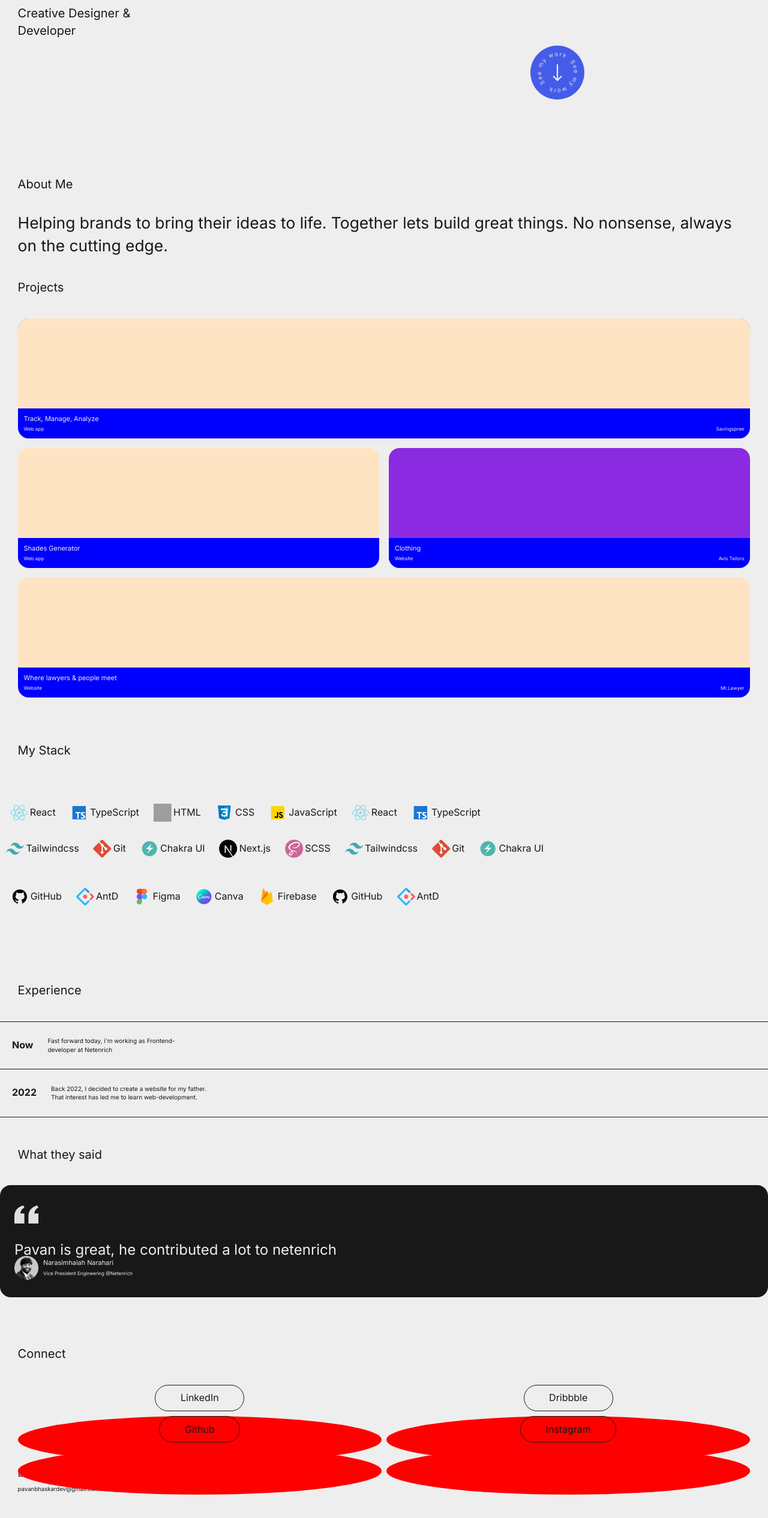
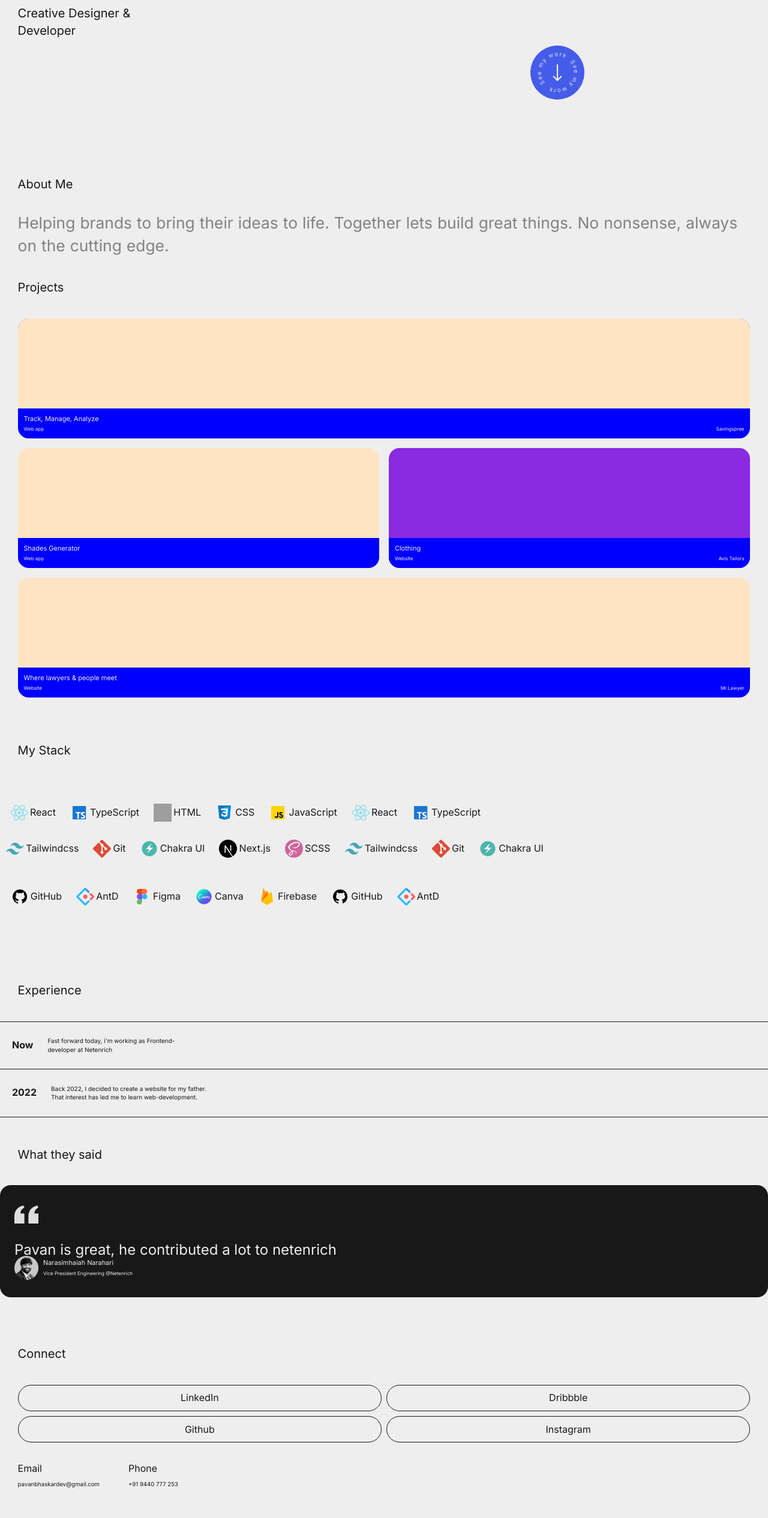
Before and after one commit to pavanbhaskardev/portfolio, a Next.js app: page / in a window 1280 px wide. Shown: the part 577-3108 px from the top of the page at 60% size. Built offline with nearby package versions, Linux system fonts and the light colour scheme; grey boxes are pictures that could not be loaded.

Commit message:
fixed the project scroll & button animation

```diff
--- a/app/components/AboutMe.jsx
+++ b/app/components/AboutMe.jsx
@@ -1,17 +1,67 @@
-import React from "react";
+"use client";
+import React, { useEffect, useRef } from "react";
+import { gsap } from "gsap";
+import { ScrollTrigger } from "gsap/ScrollTrigger";
 import styles from "../styles/about.module.css";
 
 const AboutMe = () => {
+  const spanRef = useRef([]);
+  const containerRef = useRef(null);
+
+  useEffect(() => {
+    gsap.registerPlugin(ScrollTrigger);
+    scrollAnimation();
+  }, []);
+
+  const phrase =
+    "Helping brands to bring their ideas to life. Together lets build great things. No nonsense, always on the cutting edge.";
+
+  const splitWords = () => {
+    const wordsArray = [];
+    phrase.split(" ").forEach((word, index) => {
+      const letters = splitLetters(word);
+      wordsArray.push(<p key={`word_${index}`}>{letters}</p>);
+    });
+
+    return wordsArray;
+  };
+
+  const splitLetters = (word) => {
+    const lettersArray = [];
+    if (word !== undefined) {
+      word.split("").forEach((letter, index) => {
+        lettersArray.push(
+          <span ref={(e) => spanRef.current.push(e)} key={`letter_${index}`}>
+            {letter}
+          </span>
+        );
+      });
+    }
+
+    return lettersArray;
+  };
+
+  const scrollAnimation = () => {
+    gsap.to(spanRef.current, {
+      opacity: 1,
+      ease: "none",
+      stagger: 3,
+      scrollTrigger: {
+        trigger: containerRef.current,
+        start: "-=300",
+        end: "=100",
+        scrub: true,
+      },
+    });
+  };
+
   return (
-    <section className={styles.about_container}>
+    <section className={styles.about_container} ref={containerRef}>
       <p className={styles.heading} data-scroll>
         About Me
       </p>
 
-      <p className={styles.about_content}>
-        Helping brands to bring their ideas to life. Together lets build great
-        things. No nonsense, always on the cutting edge.
-      </p>
+      <main className={styles.about_content}>{splitWords()}</main>
     </section>
   );
 };
--- a/app/components/Connect.jsx
+++ b/app/components/Connect.jsx
@@ -19,6 +19,7 @@ const Connect = () => {
             <a className={styles.connect_btn_container}>Dribbble</a>
           </Button>
         </div>
+
         <div className={styles.connect_btn_parent_container}>
           <Button>
             <a className={styles.connect_btn_container}>Github</a>
--- a/app/components/HeroSection.jsx
+++ b/app/components/HeroSection.jsx
@@ -1,16 +1,14 @@
 "use client";
-import { useEffect, useRef, forwardRef } from "react";
+import { useEffect, useRef } from "react";
 import Image from "next/image";
 import gsap from "gsap";
-import { ScrollTrigger } from "gsap/all";
+import { ScrollTrigger } from "gsap/ScrollTrigger";
 import styles from "../styles/herosection.module.css";
 
-const HeroSection = forwardRef((props, ref) => {
+const HeroSection = ({ scrollToProjectSection }) => {
   const firstText = useRef(null);
   const secondText = useRef(null);
   const sliderRef = useRef(null);
-
-  const projectsContainer = ref.current;
 
   let xPercent = 0;
   let scrollDirection = -1;
@@ -74,12 +72,14 @@ const HeroSection = forwardRef((props, ref) => {
           className={styles.cta_container}
           role="button"
           data-scroll
-          onClick={() =>
-            projectsContainer.scrollIntoView({
-              behavior: "smooth",
-              block: "end",
-              inline: "nearest",
-            })
+          onClick={
+            () => scrollToProjectSection()
+
+            // projectsContainer.scrollIntoView({
+            //   behavior: "smooth",
+            //   block: "end",
+            //   inline: "nearest",
+            // })
           }
         >
           <Image
@@ -100,6 +100,6 @@ const HeroSection = forwardRef((props, ref) => {
       </div>
     </section>
   );
-});
+};
 
 export default HeroSection;
--- a/app/components/commonComponents/Button.jsx
+++ b/app/components/commonComponents/Button.jsx
@@ -1,29 +1,44 @@
 import React, { useEffect, useRef } from "react";
+import { gsap } from "gsap";
 import styles from "../../styles/button.module.css";
-import { gsap } from "gsap";
-import { CSSPlugin } from "gsap/CSSPlugin";
 
 const Button = ({ children }) => {
   const circleRef = useRef(null);
+  const timeline = useRef(null);
+  let timeoutId = null;
+
   useEffect(() => {
-    gsap.registerPlugin(CSSPlugin);
+    timeline.current = gsap.timeline({ paused: true });
+    timeline.current
+      .to(
+        circleRef.current,
+        { top: "-25%", width: "150%", duration: 0.4, ease: "power3.in" },
+        "enter"
+      )
+      .to(
+        circleRef.current,
+        { top: "-150%", width: "125%", duration: 0.25 },
+        "exit"
+      );
   }, []);
 
-  const handleMouseEnter = (event) => {
-    gsap.to(circleRef, { top: "-100%", duration: 0.5 });
+  const handleMouseEnter = () => {
+    if (timeoutId) clearTimeout(timeoutId);
+    timeline.current.tweenFromTo("enter", "exit");
   };
 
-  const handleMouseLeave = (event) => {};
+  const handleMouseLeave = () => {
+    timeoutId = setTimeout(() => {
+      timeline.current.play();
+    }, 300);
+  };
 
   return (
     <div
       className={styles.button_container}
-      // style={{ overflow: "hidden" }}
-      onMouseEnter={(e) => {
-        console.log("hovered");
-        handleMouseEnter(e);
-      }}
-      onMouseLeave={(e) => handleMouseLeave(e)}
+      style={{ overflow: "hidden" }}
+      onMouseEnter={handleMouseEnter}
+      onMouseLeave={handleMouseLeave}
     >
       {children}
       <div className={styles.circle} ref={circleRef}></div>
--- a/app/globals.css
+++ b/app/globals.css
@@ -10,6 +10,10 @@
   margin: 0;
   padding: 0;
   box-sizing: border-box;
+}
+
+html {
+  scroll-behavior: smooth;
 }
 
 body {
--- a/app/page.jsx
+++ b/app/page.jsx
@@ -1,5 +1,6 @@
 "use client";
 import React, { useEffect, useRef } from "react";
+import LocomotiveScroll from "locomotive-scroll";
 import CustomCursur from "./components/CustomCursur";
 import Navbar from "./components/Navbar";
 import HeroSection from "./components/HeroSection";
@@ -24,7 +25,14 @@ const Home = () => {
         tablet: { smooth: true },
       });
     })();
-  });
+  }, []);
+
+  // scrolls to the project section
+  const scrollToProjectSection = () => {
+    const projectsSection = ProjectsSectionRef.current;
+    const scroll = new LocomotiveScroll();
+    scroll.scrollTo(projectsSection);
+  };
 
   return (
     <>
@@ -32,7 +40,7 @@ const Home = () => {
 
       <main data-scroll-container ref={containerRef}>
         <Navbar />
-        <HeroSection ref={ProjectsSectionRef} />
+        <HeroSection scrollToProjectSection={scrollToProjectSection} />
         <AboutMe />
         <ProjectsSection ref={ProjectsSectionRef} />
         <MyStack />
--- a/app/styles/about.module.css
+++ b/app/styles/about.module.css
@@ -8,5 +8,15 @@
 }
 
 .about_content {
+  display: flex;
+  flex-wrap: wrap;
+}
+
+.about_content p {
   font-size: 1.65rem;
+  margin-right: 0.5rem;
 }
+
+.about_content span {
+  opacity: 0.5;
+}
--- a/app/styles/button.module.css
+++ b/app/styles/button.module.css
@@ -3,10 +3,14 @@
   display: flex;
   justify-content: center;
   align-items: center;
+  border: 1px solid var(--secondary-color);
+  border-radius: 6.1875rem;
 }
 
 .button_container a {
+  position: relative;
   z-index: 1;
+  transition: color 0.5s ease-in-out;
 }
 
 .circle {
@@ -15,5 +19,5 @@
   position: absolute;
   border-radius: 50%;
   top: 100%;
-  background-color: red;
+  background-color: var(--popup-color);
 }
--- a/app/styles/connect.module.css
+++ b/app/styles/connect.module.css
@@ -11,14 +11,13 @@
   display: grid;
   grid-template-columns: 1fr 1fr;
   gap: 0.5rem;
+  margin-bottom: 0.5rem;
 }
 
 .connect_btn_container {
+  width: 100%;
   text-align: center;
   padding: 0.6rem 2.6rem;
-  border-radius: 6.1875rem;
-  border: 1px solid var(--secondary-color);
-  margin-bottom: 0.5rem;
 }
 
 .connect_btn_container:hover {
```
